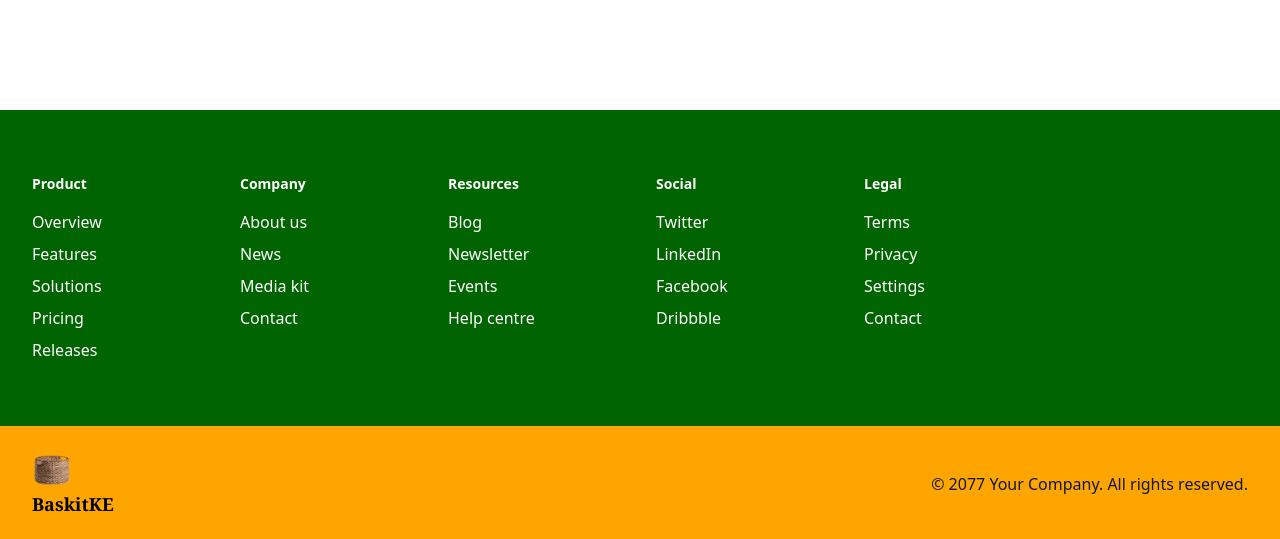
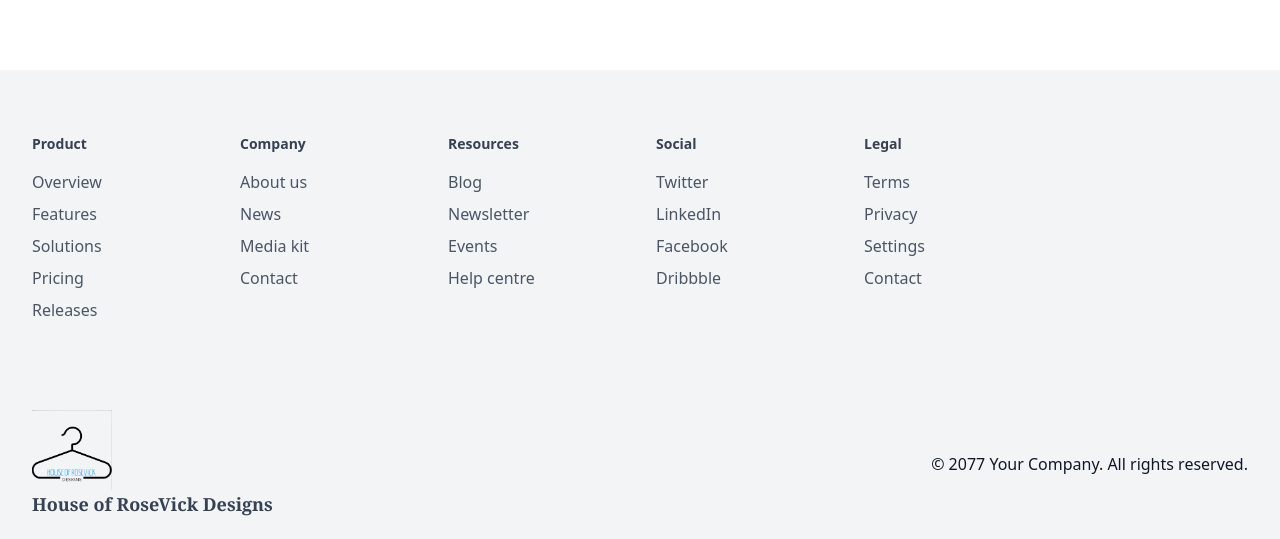
Before and after one commit to jianna4/e_commerce_frontend, a React (Vite) app in the folder app/: page /category/1 in a window 1280 px wide. Shown: the part 258-797 px from the top of the page. Built offline with nearby package versions, Linux system fonts and the light colour scheme; no server answers.

Commit message:
small changes ndesign

```diff
--- a/app/src/components/Footer.jsx
+++ b/app/src/components/Footer.jsx
@@ -57,9 +57,9 @@ const footerNavList = [
 
 const Footer = () => {
   return (
-    <footer className="text-white">
+    <footer className="text-white bg-gray-100 mt-8">
   {/* Top green section */}
-  <div className="bg-[#006400] py-12 md:py-16 text-white">
+  <div className=" py-12 md:py-16 text-gray-700">
     <div className="mx-auto max-w-7xl px-4 md:px-8">
       <nav>
         <ul className="grid grid-cols-2 gap-8 md:grid-cols-3 lg:grid-cols-6">
@@ -71,7 +71,7 @@ const Footer = () => {
                   <li key={item.label}>
                     <a
                       href={item.href}
-                      className="text-white hover:text-gray-300 transition"
+                      className="text-gray-600 hover:text-black transition"
                     >
                       {item.label}
                     </a>
@@ -86,10 +86,10 @@ const Footer = () => {
   </div>
 
   {/* Bottom orange section */}
-  <div className="bg-[#FFA500] w-full py-6 flex flex-col md:flex-row items-center justify-between px-4 md:px-8">
+  <div className=" w-full py-6 flex flex-col md:flex-row items-center justify-between px-4 md:px-8">
     <div>
-    <img src={image} alt="Logo" className="h-10 w-auto " />
-    <span className="text-black font-serif text-lg font-bold">BaskitKE</span>
+    <img src={image} alt="Logo" className="h-20 w-auto " />
+    <span className="text-gray-700 font-serif text-lg font-bold">House of RoseVick Designs</span>
     </div>
     <p className="text-gray-900 text-md mt-4 md:mt-0">
       © 2077 Your Company. All rights reserved.
--- a/app/src/components/Header.jsx
+++ b/app/src/components/Header.jsx
@@ -53,7 +53,7 @@ function Header() {
 
           {/* LEFT: Logo */}
           <div className="flex items-center gap-3">
-            <img src={img} alt="Logo" className="h-9 w-9" />
+            <img src={img} alt="Logo" className="h-20 w-20" />
             <span className="text-xl font-bold text-orange-500">
               BaskitKE
             </span>
```
Also changed, not shown: app/src/assets/logo.png.
